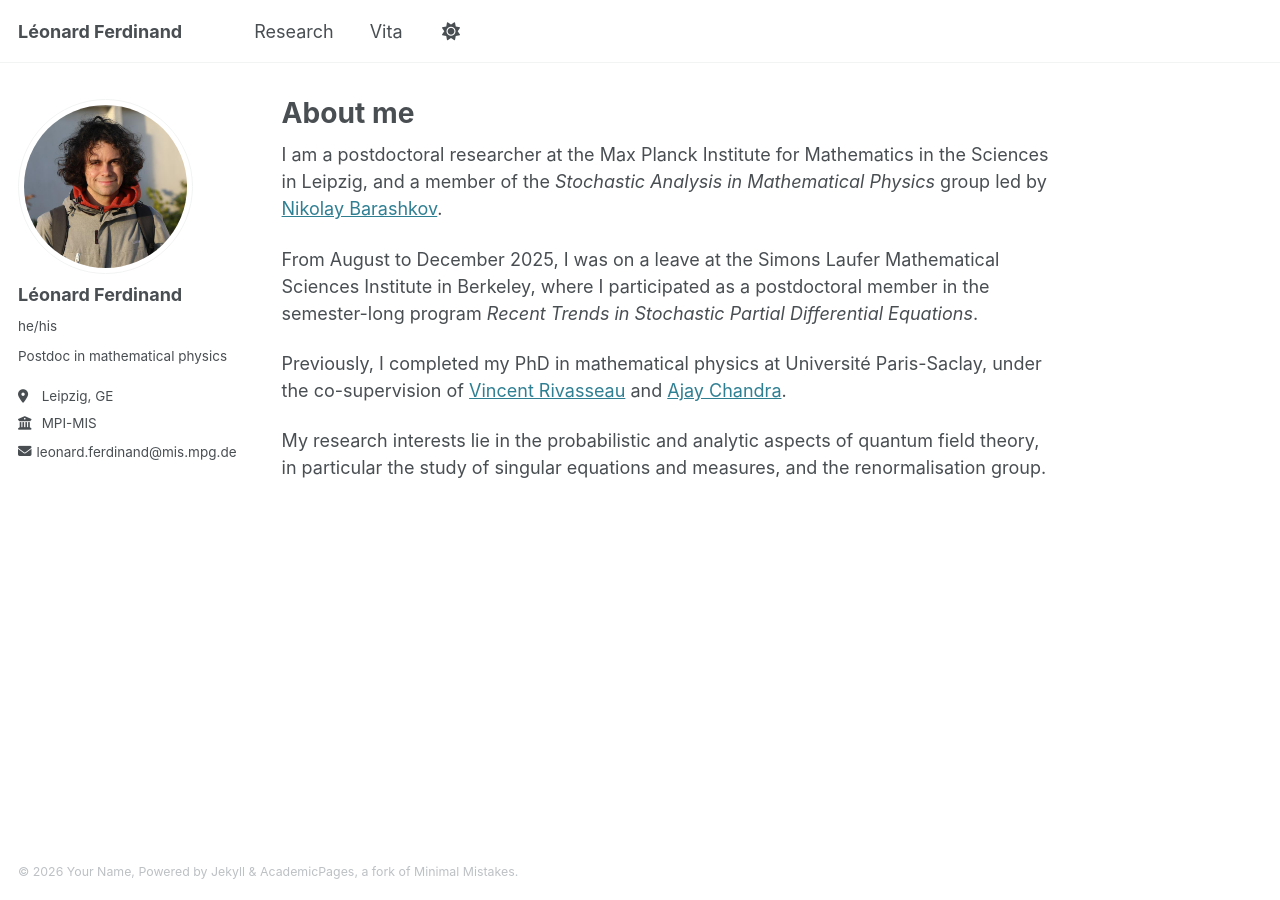
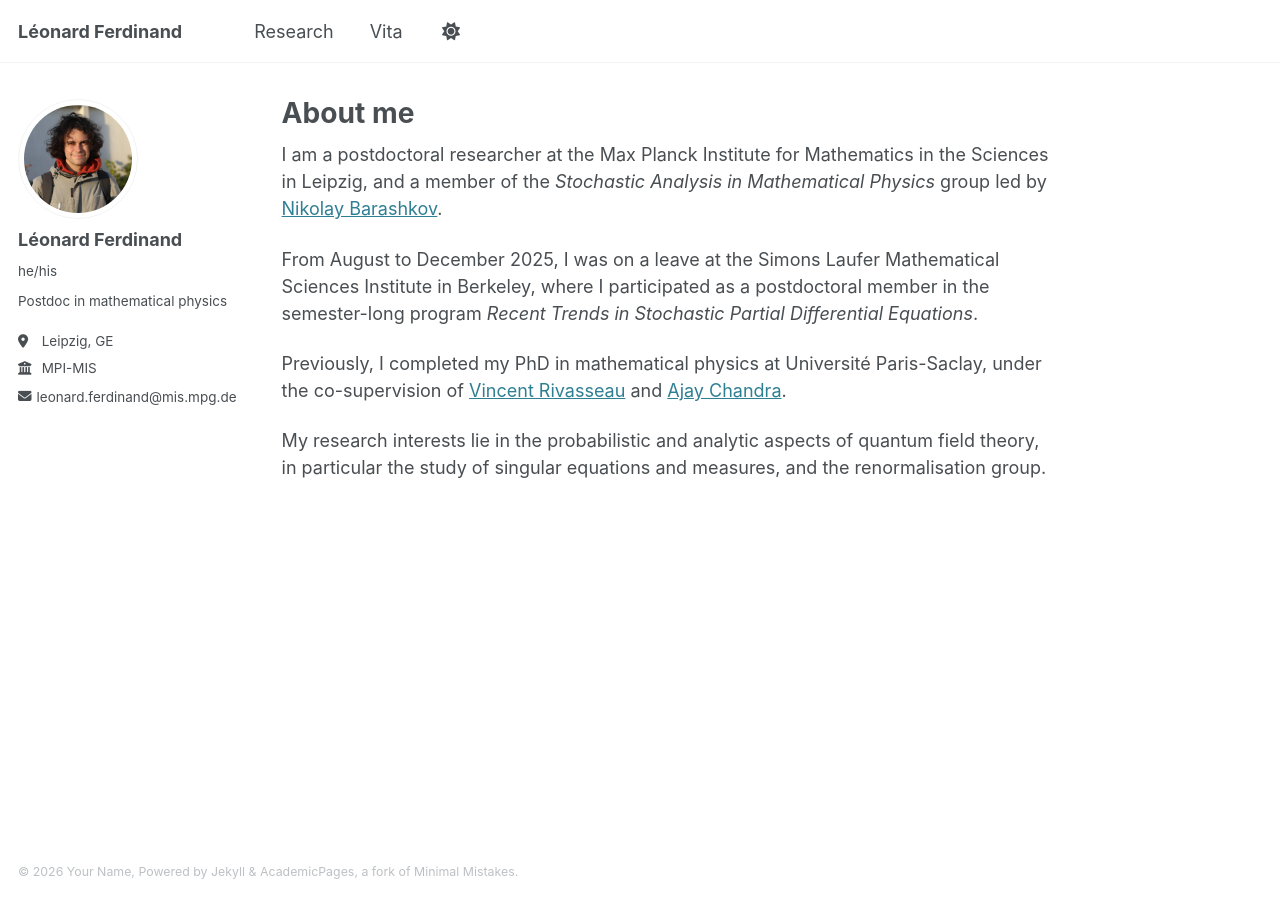
Before and after one commit to leonardferdinand/leonardferdinand.github.io, a Jekyll site: the page built from index.md, in a window 1280 px wide. Built offline with Jekyll 4.4.1, drawn with Linux system fonts in a browser that asks for light colours.

Commit message:
Remove redundant media query for author avatar

```diff
--- a/assets/css/main.scss
+++ b/assets/css/main.scss
@@ -58,18 +58,6 @@
 }
 
 
-
-
-@media screen and (max-width: 1024px) {
-  .author__avatar {
-    width: 120px !important;
-    margin: 0 auto;
-  }
-
-  .author__avatar img {
-    width: 120px !important;
-    height: 120px !important;
-    border-radius: 50%;
-    object-fit: cover;
-  }
+.author__avatar {
+  width: 120px !important;
 }
```
